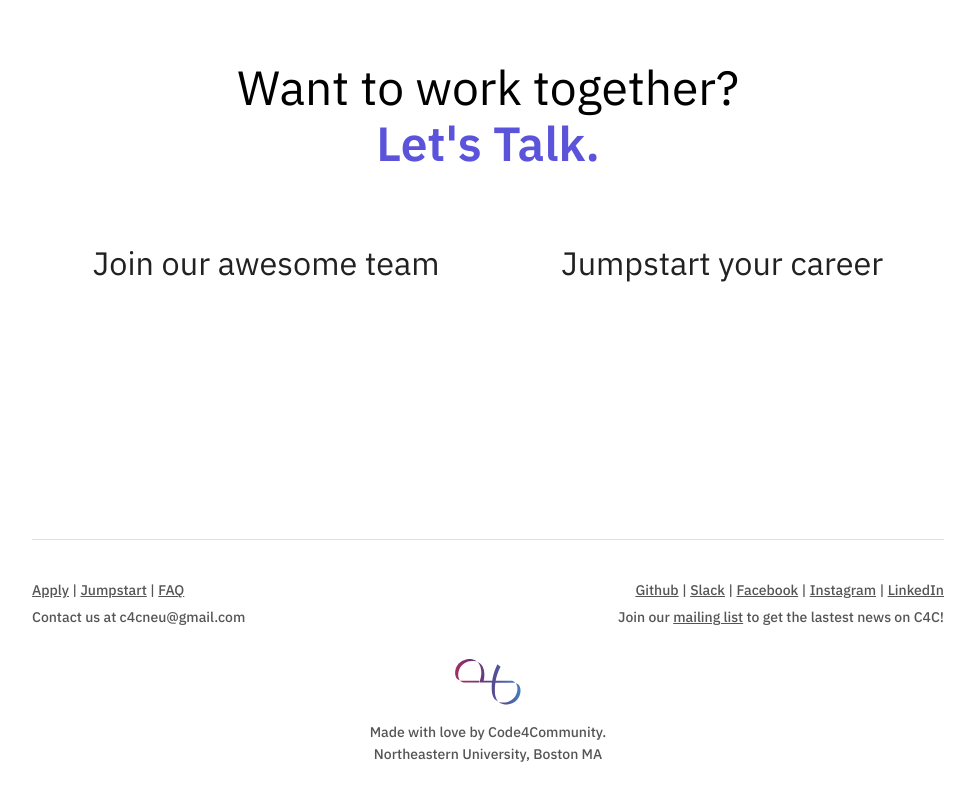
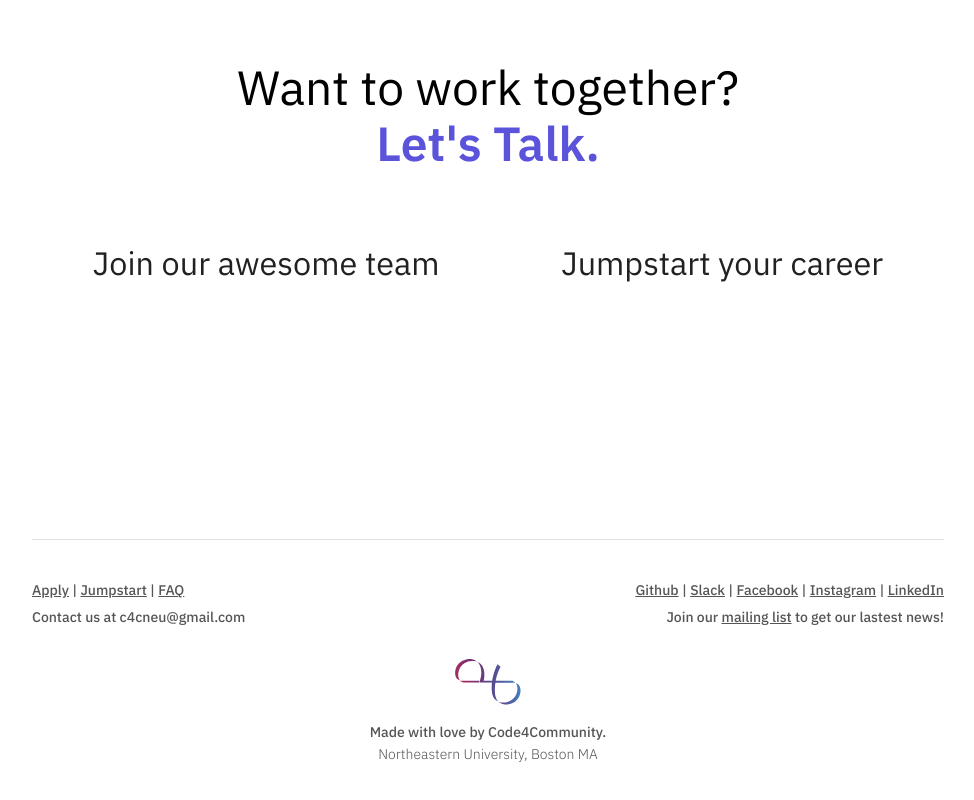
Before and after one commit to Code-4-Community/c4cneu.com, a React (Create React App) app: page / in a window 1280 px wide. Shown: the part 3289-4089 px from the top of the page, without its empty margins (152-1126 px from the left). Built offline with nearby package versions, Linux system fonts and the light colour scheme.

Commit message:
lowered weight + reword

```diff
--- a/src/components/Footer.tsx
+++ b/src/components/Footer.tsx
@@ -21,6 +21,9 @@ const useStyles = makeStyles({
   },
   footerLink: {
     color: 'inherit'
+  },
+  location: {
+    fontWeight: 300
   }
 })
 
@@ -108,7 +111,7 @@ const Footer: React.FC = () => {
               >
                 mailing list
               </a>{' '}
-              to get the lastest news on C4C!
+              to get our lastest news!
             </Typography>
           </Grid>
           <Grid item xs>
@@ -125,6 +128,7 @@ const Footer: React.FC = () => {
                 color='textSecondary'
                 align='center'
                 variant='subtitle2'
+                className={classes.location}
               >
                 Northeastern University, Boston MA
               </Typography>
```
